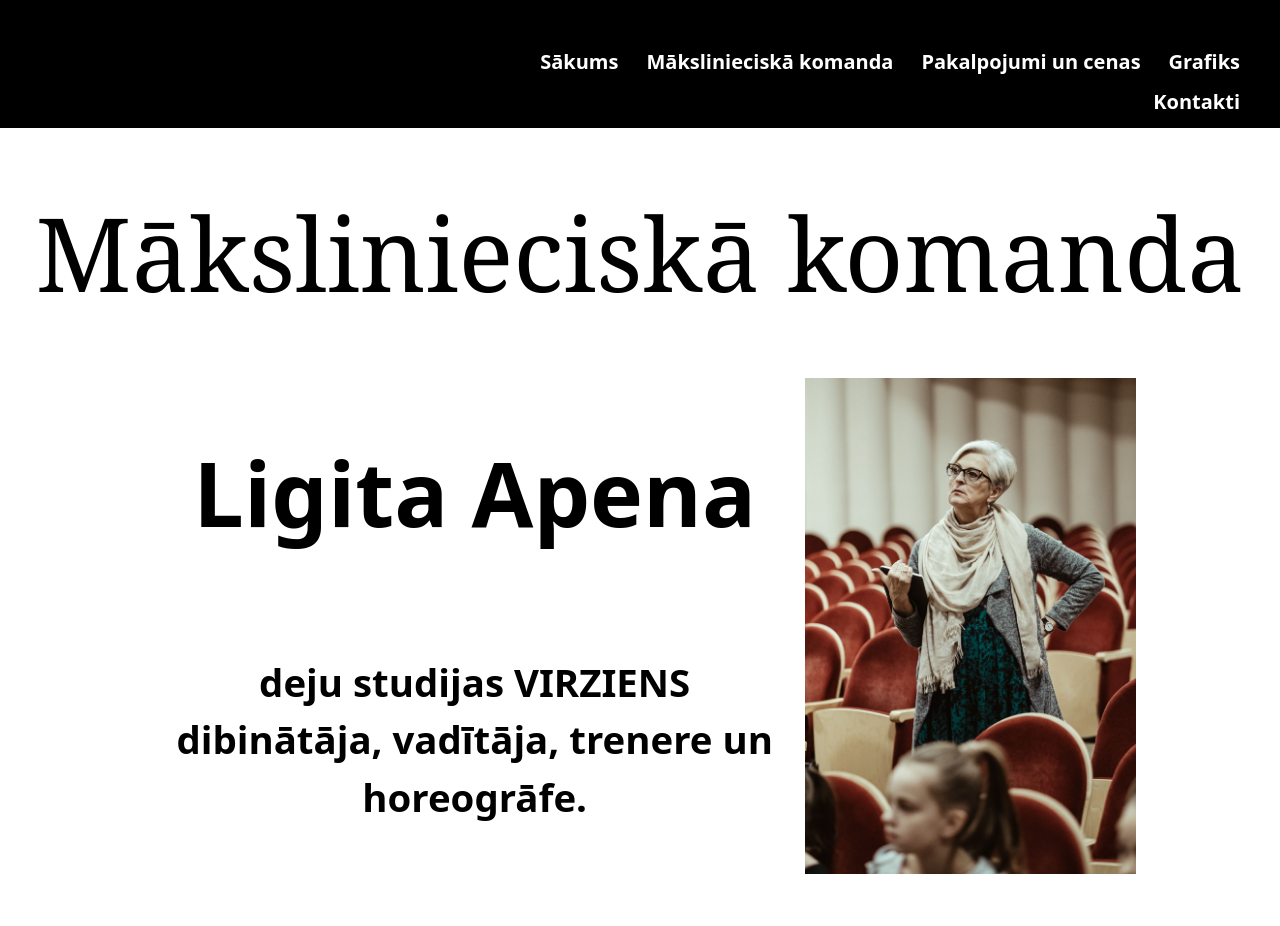
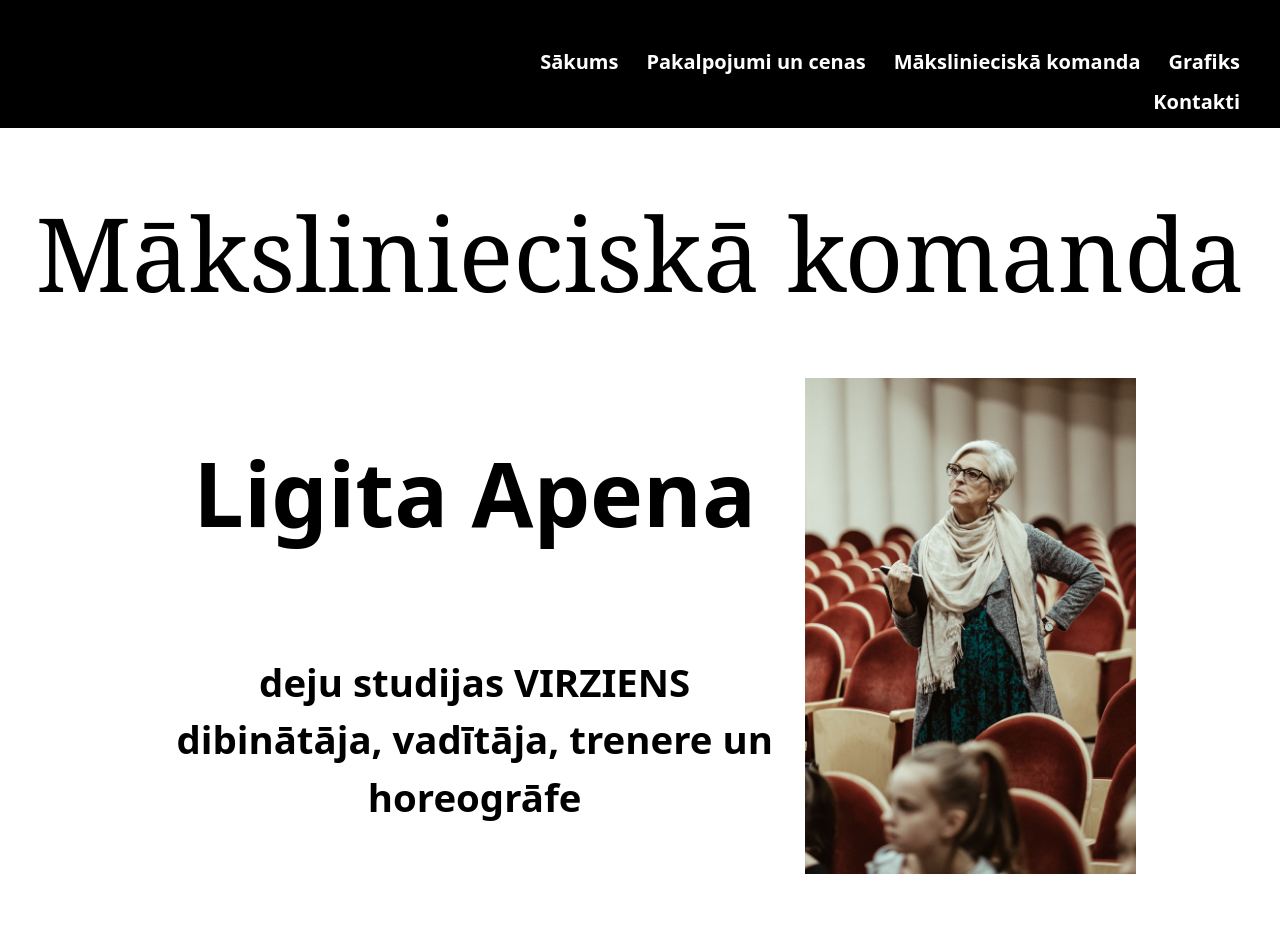
Before and after one commit to ErnestNeimanis/virziens, a Vue app in the folder virziens/: page /team in a window 1280 px wide. Shown: the top 926 px of the page. Built offline with nearby package versions, Linux system fonts and the light colour scheme; a web font is replaced by a local one.

Commit message:
changing titles services

```diff
--- a/virziens/src/components/navbar/NavBar.vue
+++ b/virziens/src/components/navbar/NavBar.vue
@@ -21,15 +21,16 @@ const navMenu = ref<NavItem[]>([
     link: "/"
   },
 
-  {
-    name: 'team',
-    title: 'Mākslinieciskā komanda',
-    link: "/team"
-  },
+
    {
     name: 'services',
     title: 'Pakalpojumi un cenas',
     link: "/services"
+  },
+   {
+    name: 'team',
+    title: 'Mākslinieciskā komanda',
+    link: "/team"
   },
    {
     name: 'schedule',
--- a/virziens/src/composables/schedule.ts
+++ b/virziens/src/composables/schedule.ts
@@ -233,7 +233,7 @@ export const schedule = [
         textColor: "#000",
       },
       {
-        title: "FREE STYLE EXPERIECED",
+        title: "FREE STYLE EXPERIENCED",
         time: "17:30",
         bgColor: "#2EFFAF",
         textColor: "#000",
--- a/virziens/src/views/OurTeamView.vue
+++ b/virziens/src/views/OurTeamView.vue
@@ -5,6 +5,7 @@ import baibaImg from "@/assets/images/BAIBA.jpg"
 import melanijaImg from "@/assets/images/MELANIJA.jpg"
 import montaImg from "@/assets/images/MONTA.jpg"
 import karlinaImg from "@/assets/images/Karlina.jpg"
+import AnnijaImg from "@/assets/images/annija-placinda.jpg"
 import NavBar from "@/components/navbar/NavBar.vue"
 import Header from "@/components/Header.vue"
 
@@ -23,7 +24,7 @@ const teamMembers =
     [
         {
             name: "Ligita Apena",
-            subtitle: "deju studijas VIRZIENS dibinātāja, vadītāja, trenere un horeogrāfe.",
+            subtitle: "deju studijas VIRZIENS dibinātāja, vadītāja, trenere un horeogrāfe",
             image: ligitaImg,
             text:
                 `<article>Ligita Apena jau no trīs gadu vecuma uzsāka nodarboties ar sporta dejām, tautas dejām un mākslas vingrošanu. 1977. gadā dejotāja ar izcilību beidza Leona Brunava Baleta studijas sešu gadu kursu mācību programmā Baleta mākslinieks.
@@ -36,7 +37,7 @@ Ligita Apena arī šobrīd izglīto dejotājus, kuri gūst ievērojamus panākum
         },
         {
             name: "Baiba Andersone",
-            subtitle: "deju studijas VIRZIENS līdzvadītāja, dejotāja, trenere, horeogrāfe un Serificēta Sacensību solo deju tiesnese.",
+            subtitle: "deju studijas VIRZIENS līdzvadītāja, dejotāja, trenere, horeogrāfe un Serificēta Sacensību solo deju tiesnese",
             image: baibaImg,
             text: `<article> Baiba Andersone ar deju iepazinās četru gadu vecumā, jo nebija jau īsti variantu - mamma bijusi profesionāla balerīna un izveidojusi deju studiju. Tur arī Baiba bērnībā pavadīja visu savu brīvo laiku, dejojot bērnu grupā un ar interesi vērojot lielos dejotājus.
 Radošās gaitas un nozīmīgākie panākumi:
@@ -49,7 +50,7 @@ Radošās gaitas un nozīmīgākie panākumi:
 ·         Iegūts WorldCDF RISING STAR tituls 2014. gadā
 ·         Iegūts WorldCDF MEGASTAR tituls 2015. gadā
 ·         Absolvēta Latvijas Kultūras koledža studiju programmā Deju kolektīva vadītājs ar specializāciju mūsdienu dejā, kā arī iegūts pedagoga sertifikāts
-·         Dalība koncertorogrammā Latvijai 100, sešu mēnešu garumā uzstājoties uz kruīza kuģa Tallink Romantika
+·         Dalība koncertprogrammā Latvijai 100, sešu mēnešu garumā uzstājoties uz kruīza kuģa Tallink Romantika
 
 ·         Kopā ar mammu Ligitu Apenu ir deju studiju VIRZIENS vadītāja, kā arī trenē dejotājus vecumā no 4 līdz 84 gadiem
 ·         Serificēta Sacensību solo deju tiesnese Global Organisation of Line Dance (GOLD) asociācijā, kas sniedz iespēju vērtēt dejotāju sniegumu sacensībās un piedalīties šovos visā pasaulē
@@ -58,7 +59,7 @@ Radošās gaitas un nozīmīgākie panākumi:
         },
         {
             name: "Karlīna Savicka",
-            subtitle: "deju studijas VIRZIENS treneru asistente un horeogrāfe.",
+            subtitle: "deju studijas VIRZIENS dejotāja, trenere un horeogrāfe",
             image: karlinaImg,
 
             text: `<article>Karlīna Savicka ir jutekliska dejotāja, kura ar deju nodarbojas kopš 2012. gada, un ir deju studijas VIRZIENS Adult grupas sastāvā. Dejotāja ir apguvusi vairākus deju stilus, tai skaitā Laikmetīgo deju, Šova deju, HipHop, Fusion, DanceHall, Waacking un citus. Karlīna Savicka vienmēr aktīvi iesaistās deju videoklipu filmēšanā un dažādos korporatīva pasākumos. 2023. gada janvārī māksliniece uzņēmās lomu Martas Grigales priekšnesumā televīzijas raidījuma Muzikālā banka finālā.
@@ -66,9 +67,20 @@ Paralēli Mūsdienu dejām Karlīna Savicka kopš astoņu gadu vecuma nodarbojas
 Piedaloties Sacensību solo deju konkursos Karlīna Savicka regulāri iegūst godalgotas vietas gan Latvijā, gan ārvalstīs, tostarp Lietuvā, Igaunijā, Šveicē, Vācijā un Dānijā, sasniedzot Intermediate līmeni. 2019. gadā dejotāja izcīnīja pirmo vietu Novice grupā WorldCDF pasaules čempionātā Vācijā.
 Deju studijā VIRZIENS Karlīna Savicka iesaistās ne tikai kā dejotāja, bet arī aktīvi asistē pasniedzējus un veido horeogrāfijas deju priekšnesumiem un videoklipiem. Regulāri piedaloties treniņu procesā, dejotājas mērķis ir palīdzēt komandai attīstīties par vēl labākiem dejotājiem.</article>`,
         },
+     {
+            name: "Monta Markus",
+            subtitle: "deju studijas VIRZIENS dejotāja, trenere un horeogrāfe",
+            image: montaImg,
+            text: `<article>Monta Markus deju pasaulē atrodas no sešu gadu vecuma, un ir apguvusi dažādus deju stilus: Mūsdienu deju, Latin Jazz, Hip-Hop, Comtemporary Jazz, Sacensību solo dejas un Laikmetīgo deju. Māksliniece deju studijas VIRZIENS sastāvā piedalījusies dažādos nacionāla un starptautiska mēroga konkursos gan deju grupu sastāvā, gan individuāli, Sacensību solo deju stilā.
+Nozīmīgākie panākumi:
+2019. gadā WorldCDF rīkotajā Sacensību solo deju pasaules čempionātā Vācijā izcīnīta pirmā vieta Newcomer kategorijā.
+2022. gadā dalība Līgas Libertes dejas teātra Mentoringa programmā, kur tika gūtas prasmes baletā, akrobātikā, Laikmetīgās un Džeza dejas tehnikā.
+2022. gadā dalība Smart Art Cabaret 36/37/38 deju izrādē.
+Monta Markus kā dejotāja piedalījusies visdažādākajos korporatīva un citos pasākumos, piemēram, bagātinot mūzikas grupas Mazais princis priekšnesumu. Māksliniece regulāri pilnveido savas zināšanas profesionālu dejotāju un horeogrāfu vadītajos semināros un meistarklasēs. </article>`,
+        },
         {
             name: "Melānija Vaivode-Šulte",
-            subtitle: "deju studijas VIRZIENS dejotāja, trenere un horeogrāfe.",
+            subtitle: "deju studijas VIRZIENS dejotāja, trenere un horeogrāfe",
             image: melanijaImg,
             text: `<article> Melānija Vaivode-Šulte jau no četru gadu vecuma apmeklēja baleta nodarbības pie pasniedzējas Intas Karules-Teikmanes un paralēli Jūrmalas Sporta skolā nodarbojās ar mākslas vingrošanu. Uzsākot skolas gaitas, jaunā censone apguva arī tautas dejas.
 Deju studijai VIRZIENS Melānija Vaivode-Šulte pievienojās vecumā, kad sāka mācīties trešajā klasē. Tas viņai ir devis iespēju attīstīt savas dejotprasmes dažādos grupu deju stilos, kā arī pievērsties Sacensību solo dejām. Regulāri piedaloties konkursos un koncertos, Melānija Vaivode-Šulte deviņu gadu laikā Sacensību solo dejās ir sasniegusi Advanced līmeni.
@@ -77,15 +89,11 @@ Prasmes deju mākslā Melānija Vaivode-Šulte jau no agra vecuma ir pilnveidoju
 No 12 gadu vecuma Melānija Vaivode-Šulte deju studijā VIRZIENS darbojas kā treneru asistente, salīdzinoši īsā laika periodā uzkrājot pietiekami daudz noderīgu zināšanu, lai 16 gadu vecumā sāktu strādāt par pastāvīgu treneri Kids ll un Juniori l grupām. Paralēli nodarbību vadīšanai, dejotāja veido horeogrāfijas, piemēram, šova dejām, ar kurām tiek gūti ievērības cienīgi panākumi deju sacensībās. </article>`,
         },
         {
-            name: "Monta Markus",
-            subtitle: "deju studijas VIRZIENS dejotāja, trenere un horeogrāfe.",
-            image: montaImg,
-            text: `<article>Monta Markus deju pasaulē atrodas no sešu gadu vecuma, un ir apguvusi dažādus deju stilus: Mūsdienu deju, Latin Jazz, Hip-Hop, Comtemporary Jazz, Sacensību solo dejas un Laikmetīgo deju. Māksliniece deju studijas VIRZIENS sastāvā piedalījusies dažādos nacionāla un starptautiska mēroga konkursos gan deju grupu sastāvā, gan individuāli, Sacensību solo deju stilā.
-Nozīmīgākie panākumi:
-2019. gadā WorldCDF rīkotajā Sacensību solo deju pasaules čempionātā Vācijā izcīnīta pirmā vieta Newcomer kategorijā.
-2022. gadā dalība Līgas Libertes dejas teātra Mentoringa programmā, kur tika gūtas prasmes baletā, akrobātikā, Laikmetīgās un Džeza dejas tehnikā.
-2022. gadā dalība Smart Art Cabaret 36/37/38 deju izrādē.
-Monta Markus kā dejotāja piedalījusies visdažādākajos korporatīva un citos pasākumos, piemēram, bagātinot mūzikas grupas Mazais princis priekšnesumu. Māksliniece regulāri pilnveido savas zināšanas profesionālu dejotāju un horeogrāfu vadītajos semināros un meistarklasēs. </article>`,
+            name: "Annija Plačinda",
+            subtitle: "deju studijas VIRZIENS dejotāja, treneru asistente un horeogrāfe",
+            image: AnnijaImg,
+            text: `<article>  Annija Plačinda deju gaitas uzsāka piecu gadu vecumā. Pirmā viņas gūtā pieredze bija Sporta dejās, bet astoņu gadu vecumā viņa pievērsās Modernajām dejām. Pēc diviem gadiem Annija Plačinda guva ieskatu arī Tautas dejās, ar kurām nodarbojās līdz 11 gadu vecumam. Turpmāk viņa apmeklēja nodarbības mākslas vingrošanā, un trīs gadi pagāja nemanot. 14 gadu vecumā Annija Plačinda tomēr atsāka nodarboties ar dejām, iestājoties deju studijā VIRZIENS, kur viņa aktīvi turpina augt un attīstīties.
+Tā kā Annija Plačinda bieži mainīja deju stilus, studijas un nodarbošanos kopumā, deju sacensībās viņa reiz spēja vien sapņot par pirmo vietu, bet māksliniece to uztver no pozitīvās puses. Dejotāja vienmēr izsakās, ka tas sniedz tikai papildus motivāciju strādāt vēl cītīgāk, pie tam viņai lieliski izdodas arī iedvesmot un motivēt citus dejotājus. </article>`,
         },
     ]
 
--- a/virziens/src/views/ServicesView.vue
+++ b/virziens/src/views/ServicesView.vue
@@ -37,11 +37,11 @@ interface Offer {
 
 const offers: Offer[] = [
     {
-        title: "PIESAKI SAVU PRIEKŠNESUMU!",
+        title: "PRIEKŠNESUMI",
         text: `Labprāt priecēsim Jūsu acis ar krāšņiem, dejiskiem, tehniskiem priekšnesumiem Jūsu pasākumos, piemēram, uzstāšanos jubilejās, ceremonijās, ballēs, dažādos svētkos, reklāmas videoklipu uzņemšanai vai jebkurā citā notikumā. Lai nodrošinātu augstvērtīgu kvalitāti, pielāgojam individuālu pieeju katram pasūtījumam atbilstoši Jūsu prasībām un vajadzībām. Esam atvērti jebkurai idejai!`,
     },
     {
-        title: "PIESAKI SADARBĪBU!",
+        title: "SADARBĪBAS",
         text: `Vienmēr esam atvērti gan nacionāla, gan starptautiska mēroga sadarbībām!`,
     },
 ];
@@ -163,7 +163,7 @@ function redirectToCall() {
             <div>
                 <button @click="redirectToCall"
                     class="bg-stone-900 hover:bg-stone-800 text-white font-semibold py-2 px-4 rounded w-full uppercase">
-                    piesakies deju nodarbībām!
+                    DEJU NODARBĪBAS
                 </button>
             </div>
             <div class="flex flex-col gap-9 my-8">
```
Also changed, not shown: virziens/src/assets/images/annija-placinda.jpg (added).
